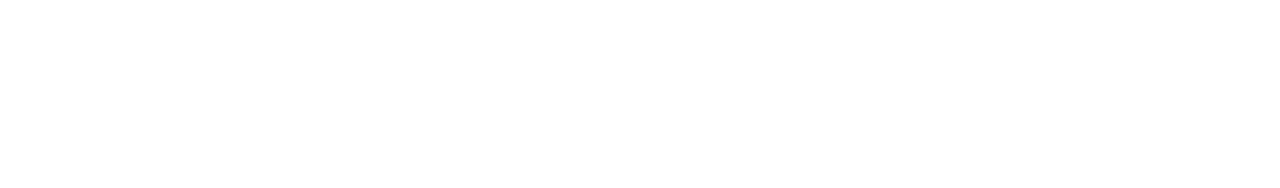
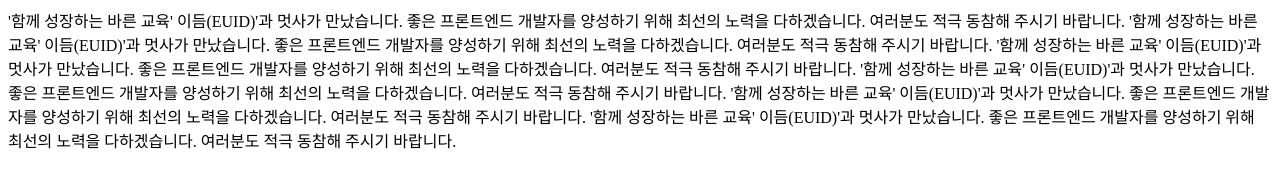
Before and after one commit to dani-day/git-study, a plain HTML site: page index.html in a window 1280 px wide. Drawn offline with Linux system fonts and the light colour scheme.

Commit message:
Your Lorem 확장 프로그램 환경 설정
설정 메뉴에서 Your Lorem 을 검색한 후 글자수, 키워드, 더미텍스트를 추가하였음

글자수, 키워드, 더미텍스트 추가

```diff
--- a/index.html
+++ b/index.html
@@ -1,10 +1,18 @@
 <!DOCTYPE html>
-<html lang="en">
+<html lang="ko">
   <head>
     <meta charset="UTF-8" />
     <meta http-equiv="X-UA-Compatible" content="IE=edge" />
     <meta name="viewport" content="width=device-width, initial-scale=1.0" />
-    <title>Git Study</title>
+    <title>Your Lorem 확장 프로그램</title>
   </head>
-  <body></body>
+  <body>
+    '함께 성장하는 바른 교육' 이듬(EUID)'과 멋사가 만났습니다. 좋은 프론트엔드 개발자를 양성하기 위해 최선의 노력을 다하겠습니다. 여러분도 적극 동참해 주시기
+    바랍니다. '함께 성장하는 바른 교육' 이듬(EUID)'과 멋사가 만났습니다. 좋은 프론트엔드 개발자를 양성하기 위해 최선의 노력을 다하겠습니다. 여러분도 적극 동참해
+    주시기 바랍니다. '함께 성장하는 바른 교육' 이듬(EUID)'과 멋사가 만났습니다. 좋은 프론트엔드 개발자를 양성하기 위해 최선의 노력을 다하겠습니다. 여러분도 적극
+    동참해 주시기 바랍니다. '함께 성장하는 바른 교육' 이듬(EUID)'과 멋사가 만났습니다. 좋은 프론트엔드 개발자를 양성하기 위해 최선의 노력을 다하겠습니다.
+    여러분도 적극 동참해 주시기 바랍니다. '함께 성장하는 바른 교육' 이듬(EUID)'과 멋사가 만났습니다. 좋은 프론트엔드 개발자를 양성하기 위해 최선의 노력을
+    다하겠습니다. 여러분도 적극 동참해 주시기 바랍니다. '함께 성장하는 바른 교육' 이듬(EUID)'과 멋사가 만났습니다. 좋은 프론트엔드 개발자를 양성하기 위해 최선의
+    노력을 다하겠습니다. 여러분도 적극 동참해 주시기 바랍니다.
+  </body>
 </html>
```
